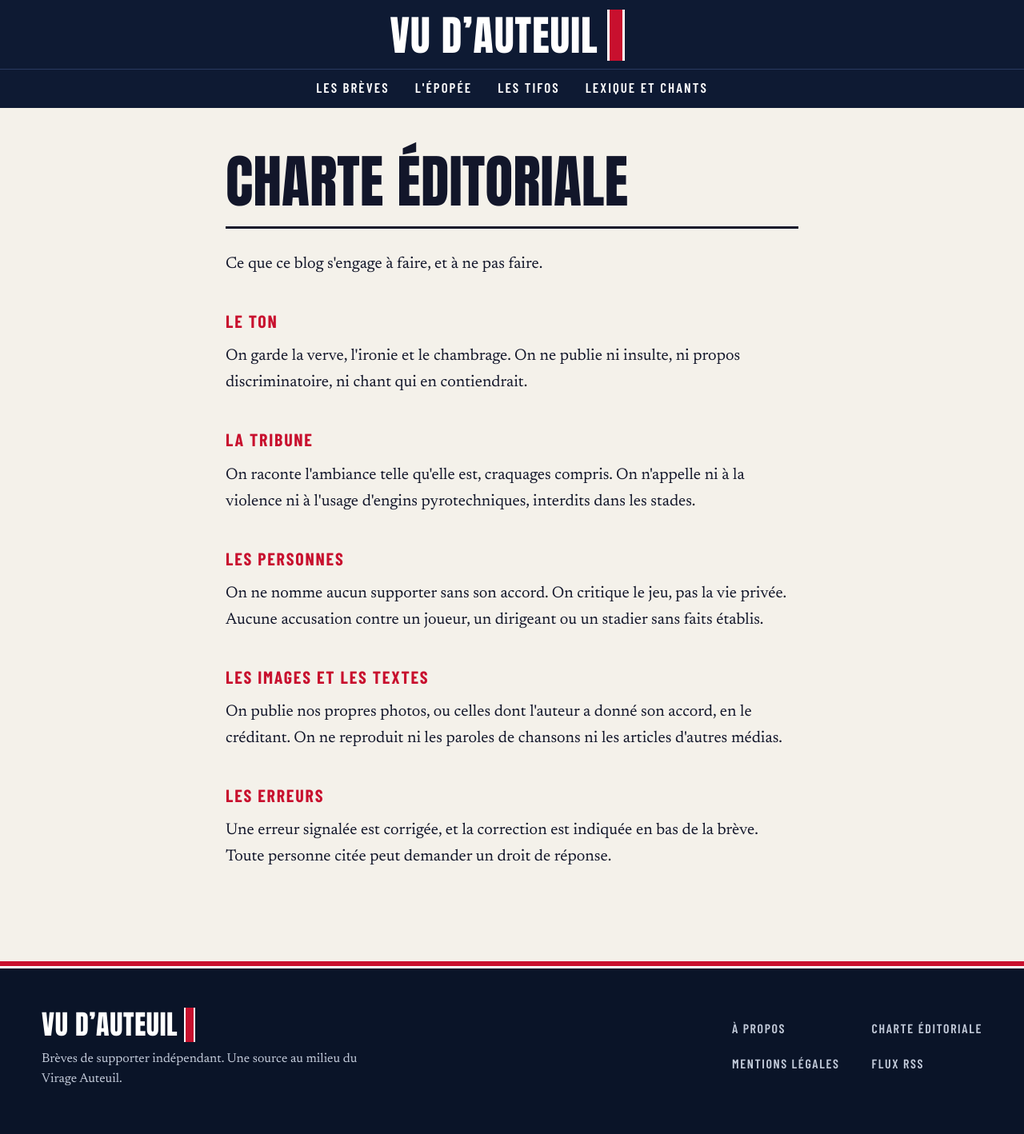
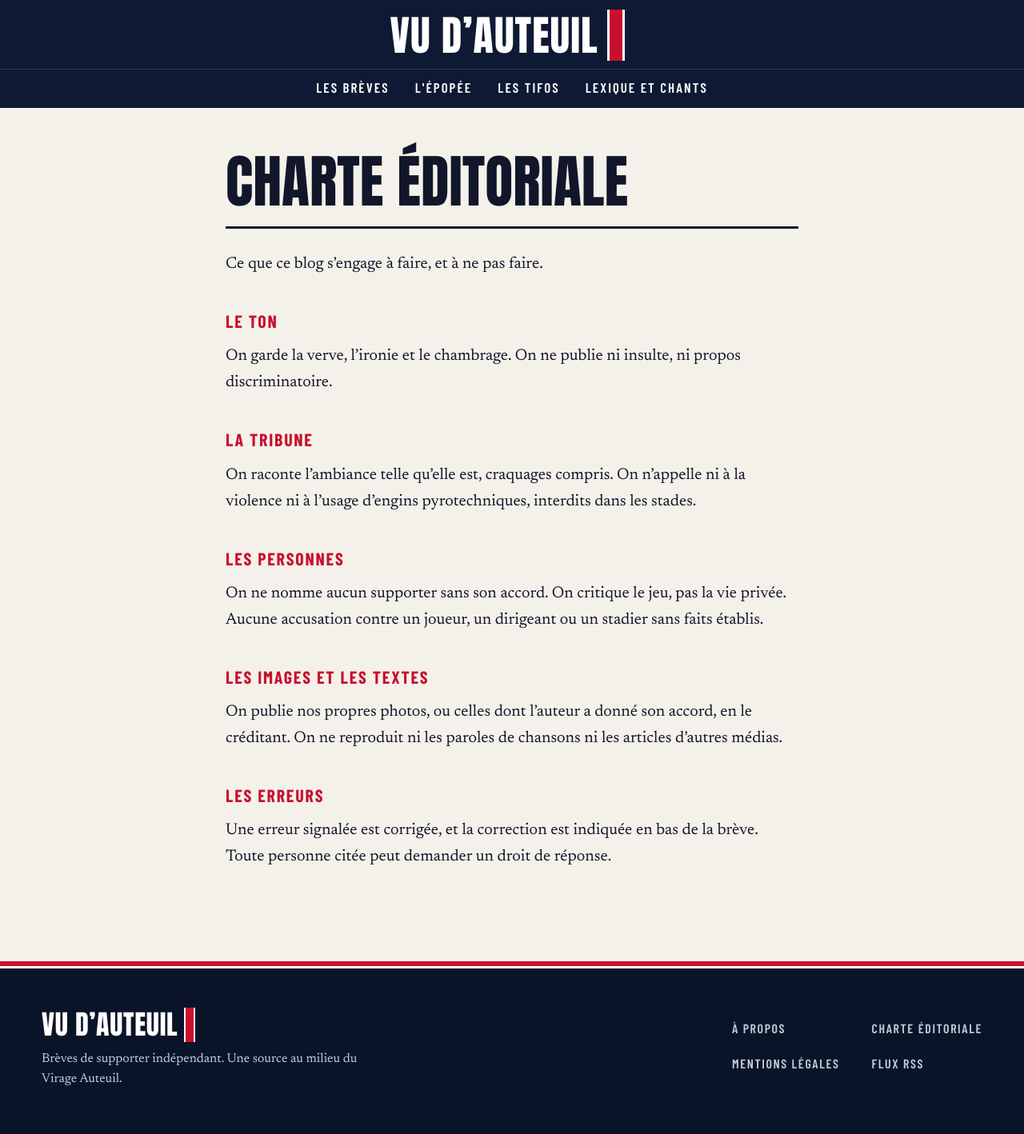
Before and after one commit to vudauteuil/vudauteuil.github.io, a Jekyll site: the page built from pages/charte.md, in a window 1280 px wide. Shown: the whole page at 80% size. Built offline with Jekyll 4.4.1, drawn with Linux system fonts in a browser that asks for light colours.

Commit message:
Update pages/charte.md (via Pages CMS)

```diff
--- a/pages/charte.md
+++ b/pages/charte.md
@@ -1,20 +1,25 @@
 ---
-title: "Charte éditoriale"
+title: Charte éditoriale
 permalink: /charte/
 ---
-<p>Ce que ce blog s'engage à faire, et à ne pas faire.</p>
+Ce que ce blog s'engage à faire, et à ne pas faire.
 
-<h2>Le ton</h2>
-<p>On garde la verve, l'ironie et le chambrage. On ne publie ni insulte, ni propos discriminatoire, ni chant qui en contiendrait.</p>
+## Le ton
 
-<h2>La tribune</h2>
-<p>On raconte l'ambiance telle qu'elle est, craquages compris. On n'appelle ni à la violence ni à l'usage d'engins pyrotechniques, interdits dans les stades.</p>
+On garde la verve, l'ironie et le chambrage. On ne publie ni insulte, ni propos discriminatoire.
 
-<h2>Les personnes</h2>
-<p>On ne nomme aucun supporter sans son accord. On critique le jeu, pas la vie privée. Aucune accusation contre un joueur, un dirigeant ou un stadier sans faits établis.</p>
+## La tribune
 
-<h2>Les images et les textes</h2>
-<p>On publie nos propres photos, ou celles dont l'auteur a donné son accord, en le créditant. On ne reproduit ni les paroles de chansons ni les articles d'autres médias.</p>
+On raconte l'ambiance telle qu'elle est, craquages compris. On n'appelle ni à la violence ni à l'usage d'engins pyrotechniques, interdits dans les stades.
 
-<h2>Les erreurs</h2>
-<p>Une erreur signalée est corrigée, et la correction est indiquée en bas de la brève. Toute personne citée peut demander un droit de réponse.</p>
+## Les personnes
+
+On ne nomme aucun supporter sans son accord. On critique le jeu, pas la vie privée. Aucune accusation contre un joueur, un dirigeant ou un stadier sans faits établis.
+
+## Les images et les textes
+
+On publie nos propres photos, ou celles dont l'auteur a donné son accord, en le créditant. On ne reproduit ni les paroles de chansons ni les articles d'autres médias.
+
+## Les erreurs
+
+Une erreur signalée est corrigée, et la correction est indiquée en bas de la brève. Toute personne citée peut demander un droit de réponse.
```
